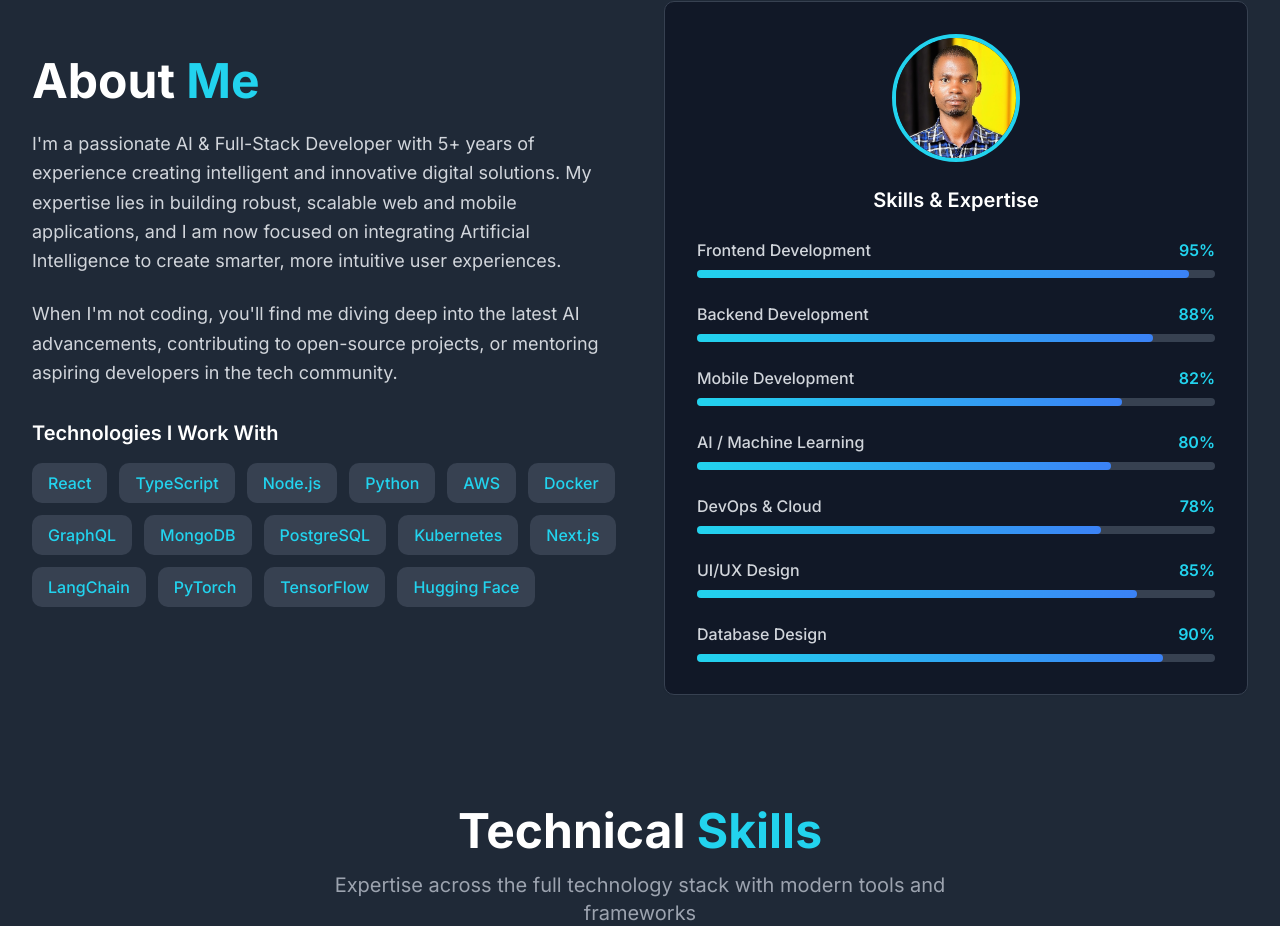
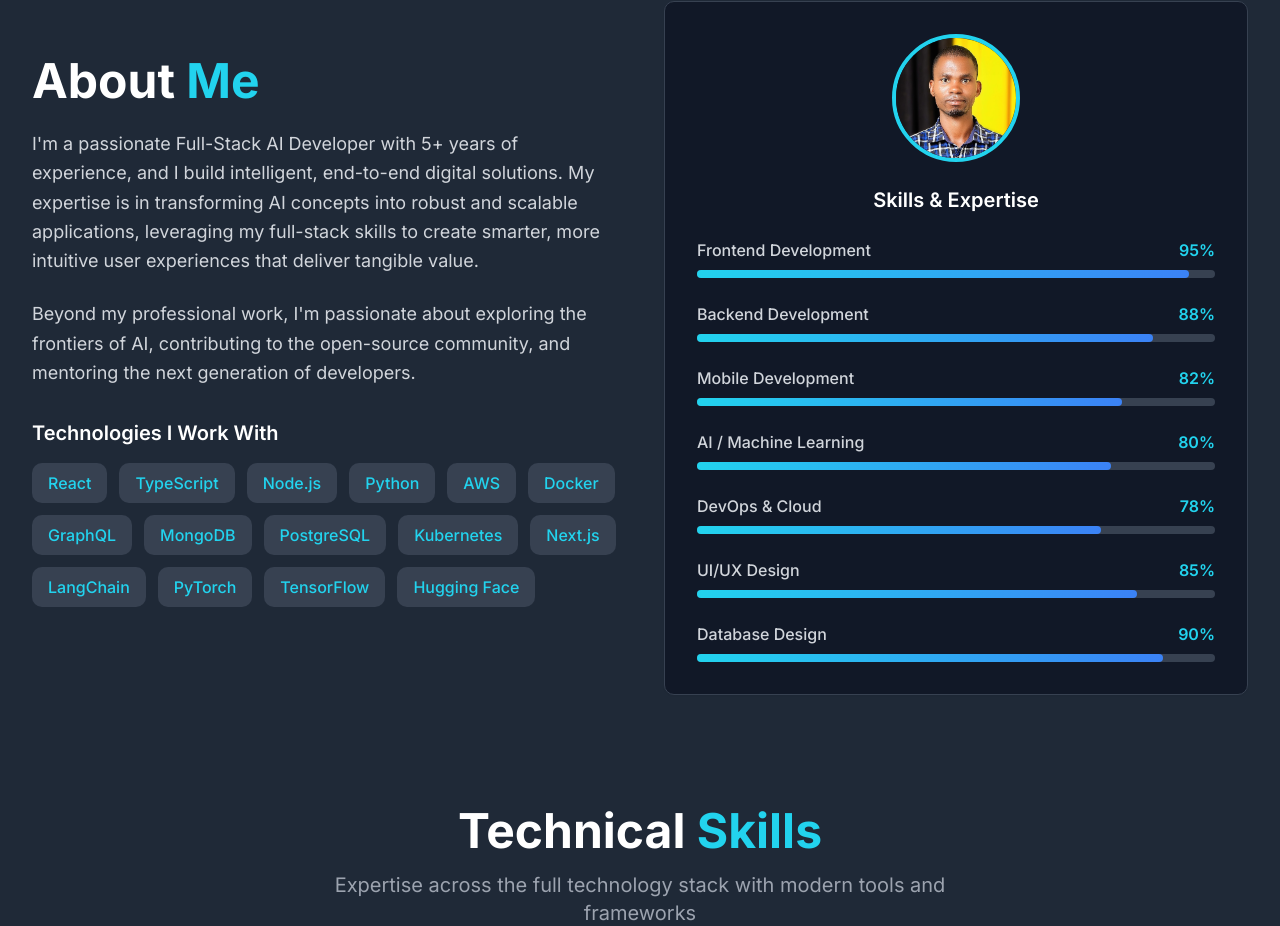
Before and after one commit to mzati-dev/wadimkweza-portfolio, a React (Vite) app: page / in a window 1280 px wide. Shown: the part 831-1757 px from the top of the page. Built offline with nearby package versions, Linux system fonts and the light colour scheme.

Commit message:
feat: modifying about file

```diff
--- a/src/components/About.tsx
+++ b/src/components/About.tsx
@@ -26,15 +26,15 @@ const About: React.FC = () => {
               About <span className="text-cyan-400">Me</span>
             </h2>
             <p className="text-lg text-gray-300 mb-6 leading-relaxed">
-              I'm a passionate AI & Full-Stack Developer with 5+ years of experience creating
-              intelligent and innovative digital solutions.
-              My expertise lies in building robust, scalable web and mobile applications,
-              and I am now focused on integrating Artificial Intelligence to create smarter,
-              more intuitive user experiences.
+              I'm a passionate Full-Stack AI Developer with 5+ years of experience, and
+              I build intelligent, end-to-end digital solutions.
+              My expertise is in transforming AI concepts into robust and scalable applications,
+              leveraging my full-stack skills to create smarter, more intuitive user experiences
+              that deliver tangible value.
             </p>
             <p className="text-lg text-gray-300 mb-8 leading-relaxed">
-              When I'm not coding, you'll find me diving deep into the latest AI advancements,
-              contributing to open-source projects, or mentoring aspiring developers in the tech community.
+              Beyond my professional work, I'm passionate about exploring the frontiers of AI,
+              contributing to the open-source community, and mentoring the next generation of developers.
             </p>
 
             <div className="mb-8">
```
